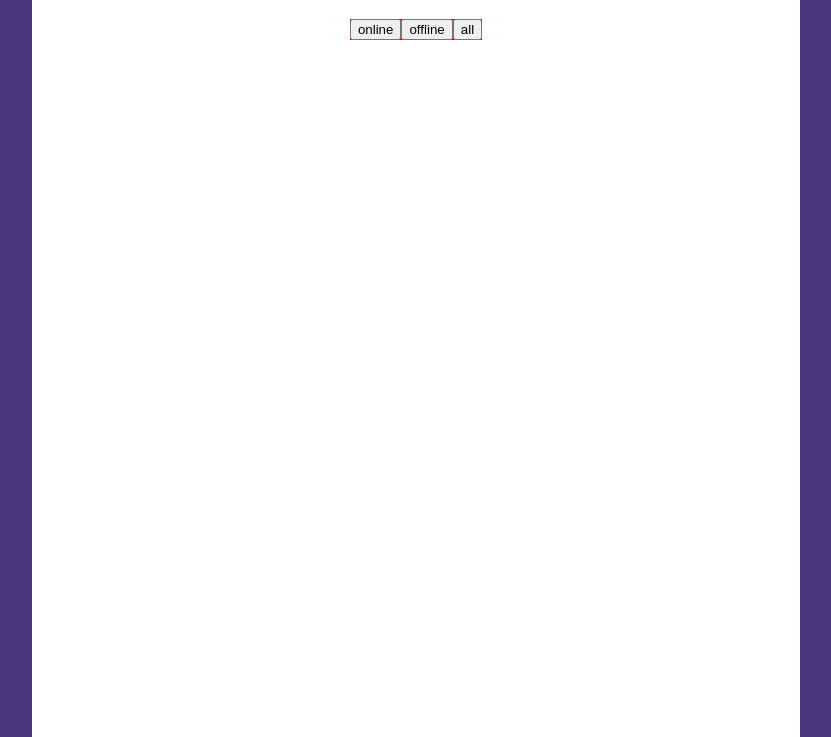
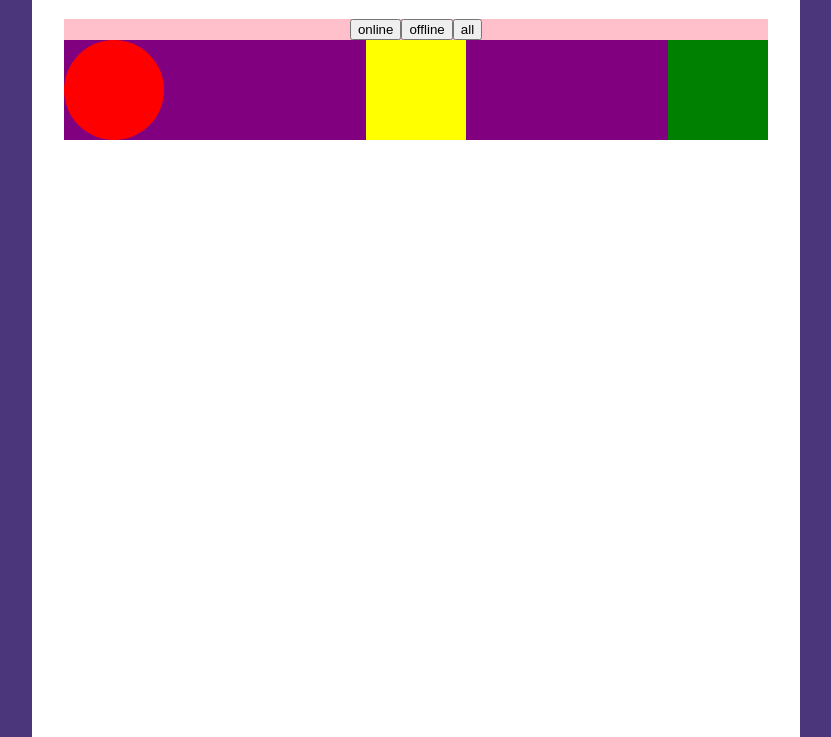
Before and after one commit to markup-mitchell/twitch-viewer, a plain HTML site: page index.html in a window 1280 px wide. Shown: the part 63-800 px from the top of the page, without its empty margins (224-1055 px from the left). Drawn offline with Linux system fonts and the light colour scheme.

Commit message:
user box templated html/css

```diff
--- a/index.html
+++ b/index.html
@@ -15,7 +15,12 @@
         <button class="filter" id="offline">offline</button>
         <button class="filter" id="all">all</button>
       </div>
-      <div id="accountsBox"></div>
+      <div class="userBox">
+        <div class="avatar"></div>
+        <div class="userText"></div>
+        <div class="statusIcon"></div>
+      </div>
+      <!--<div id="accountsBox"></div>-->
     </div>
   </div>
 <script type="text/javascript" src="script.js"></script>
--- a/script.js
+++ b/script.js
@@ -1,6 +1,27 @@
 
 let data = {
-  // accounts: [x, y, z],
+  accounts: [
+    {
+      userName: 'player x',
+      avatar: './avatarx.jpg',
+      status: 'online',
+      playing: 'game x'
+    },
+    {
+      userName: 'player y',
+      avatar: './avatary.jpg',
+      status: 'online',
+      playing: 'game y'
+    },
+    {
+      userName: 'player z',
+      avatar: './avatarz.jpg',
+      status: 'offline',
+      playing: 'game z'
+    },
+  ],
+
+  currentFilter: 'online',
 
   // accounts - array?
   // view filter status
--- a/stylesheet.css
+++ b/stylesheet.css
@@ -25,14 +25,37 @@ h1 {
   display: flex;
   flex-direction: column;
   background: pink;
+  align-items: center;
+
 }
 
 #filterBox {
   display: flex;
-  background: red;
+}
+
+.userBox {
+  display: flex;
+  width: 55vw;
+  justify-content: space-between;
+  background: purple;
+}
+
+.avatar {
+  border-radius: 50%;
+  background-color: red;
+  width: 100px;
+  height: 100px;
 
 }
 
-svg {
-  color: #4b367c;
+.userText {
+  width: 100px;
+  height: 100px;
+  background-color: yellow;
 }
+
+.statusIcon {
+  width: 100px;
+  height: 100px;
+  background-color: green;
+}
```
